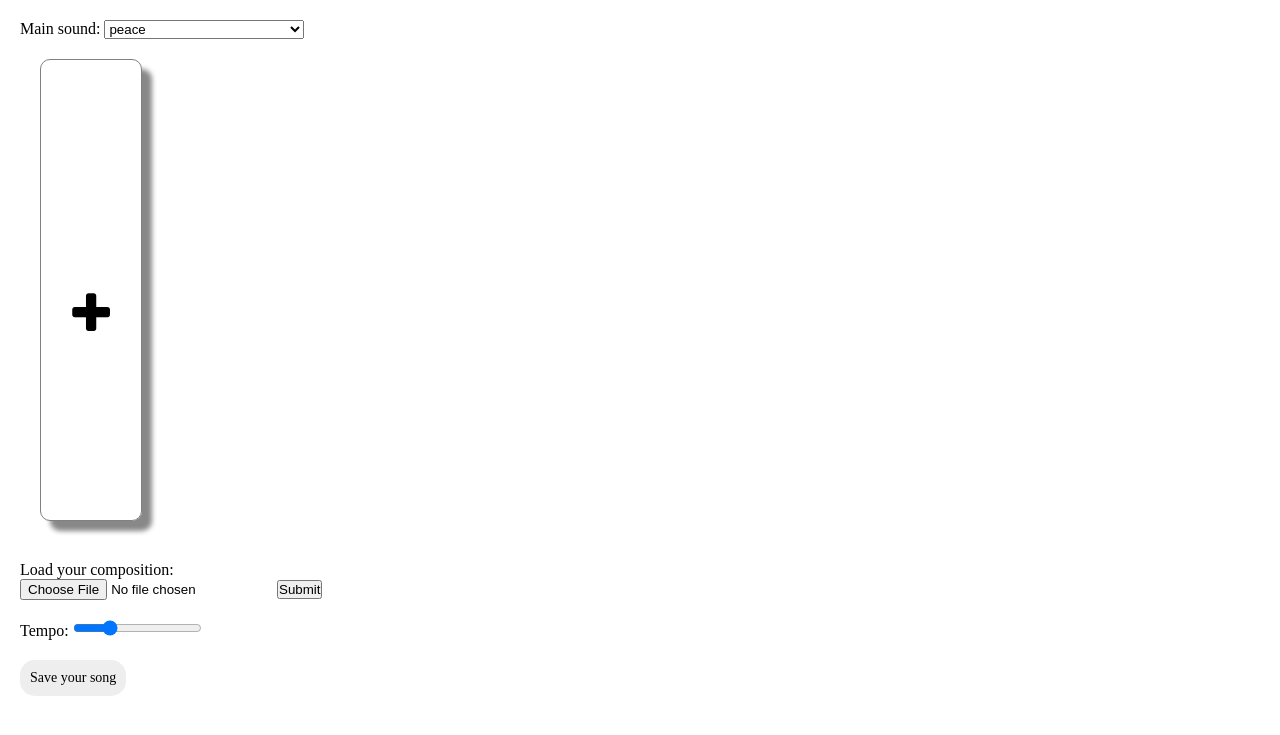
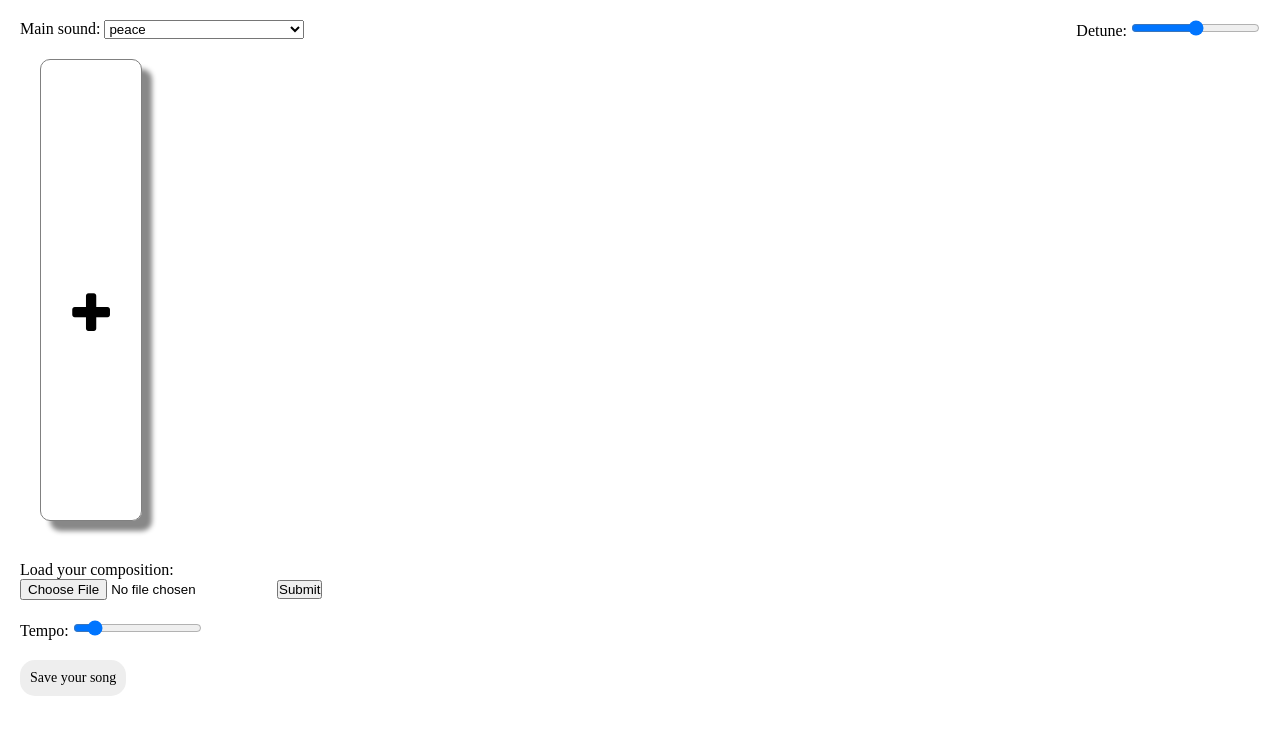
Before and after one commit to sbimochan/sbimochan.github.io, a PHP site: page /js-experiments/jamming-js/index.html in a window 1280 px wide. Shown: the top 735 px of the page. Run offline with PHP 8.4, Linux system fonts and the light colour scheme.

Commit message:
detune feature add

```diff
--- a/js-experiments/jamming-js/css/style.css
+++ b/js-experiments/jamming-js/css/style.css
@@ -108,3 +108,7 @@ ul .instruments{
   border:1px solid #a22;
   color:#a22;
 }
+.detuneDiv{
+  float: right;
+
+}
--- a/js-experiments/jamming-js/index.html
+++ b/js-experiments/jamming-js/index.html
@@ -13,6 +13,11 @@
 
 <body>
   <div class="mainWrapper" id="mainWrapper">
+    <div class="detuneDiv">
+      Detune:
+      <span id="detuneValue"></span>
+        <input type="range" id="detune" onchange="printValue('detune','detuneValue')">
+    </div>
     <!-- <textarea name="" id="composedNotesArea" cols="50" rows="5"></textarea> -->
     <div class="compose-container">
 
@@ -31,11 +36,11 @@
     </div>
 
      <!-- <button onclick="playScale()">Play</button> -->
-    <div class="tempo">
+    <div class="tempoDiv">
       Tempo:
        <span id="tempoValue"></span>
        <!-- <input type="text" id="tempoValue" > -->
-      <input type="range" id="tempo" min="10" max="200" value="60" onchange="printValue('tempo','tempoValue')">
+      <input type="range" id="tempo" min="10" max="400" value="60" onchange="printValue('tempo','tempoValue')">
     </div>
   </div>
   <!-- <button onclick="gainScale()">Gain</button>
--- a/js-experiments/jamming-js/sound.js
+++ b/js-experiments/jamming-js/sound.js
@@ -195,9 +195,16 @@ function printValue(sliderID, spanID) {
 let tempoInterval;
 tempoSlider = document.getElementById('tempo');
 tempoSlider.min = 10;
-tempoSlider.max = 200;
+tempoSlider.max = 400;
 tempoSlider.value = 60;
 tempoSlider.step = 5;
+
+detuneSlider = document.getElementById('detune');
+detuneSlider.min = -900;
+detuneSlider.max = 900;
+detuneSlider.value = 0;
+detuneSlider.step = 50;
+
 
 let i = 0;
 function playComposition(){
@@ -211,7 +218,8 @@ function playComposition(){
     }
     columnNotesArray[i].column.style.backgroundColor = '#e5f6ff';
     for (let j = 0; j < columnNotesArray[i].composedHertzArray.length; j++) { //3,4
-      sound.play(columnNotesArray[i].composedHertzArray[j], now, 0); //third param = detune in cents
+      console.log(detuneSlider.value);
+      sound.play(columnNotesArray[i].composedHertzArray[j], now, detuneSlider.value); //third param = detune in cents
       sound.oscillator.type=columnNotesArray[i].waveform;
       // sound.oscillator.type=mainSound.waveform;
       // console.log(sound.oscillator.type);
@@ -230,6 +238,7 @@ tempoSlider.addEventListener('change', () => {
   tempoInterval = setInterval(playComposition, 60 / sendTempoValue * 1000);
 });
 
+/*To load JSON file*/
 let importer = document.getElementById('import').addEventListener('click',()=>{
 let file = document.getElementById('input_file').files;
   console.log(file);
```
